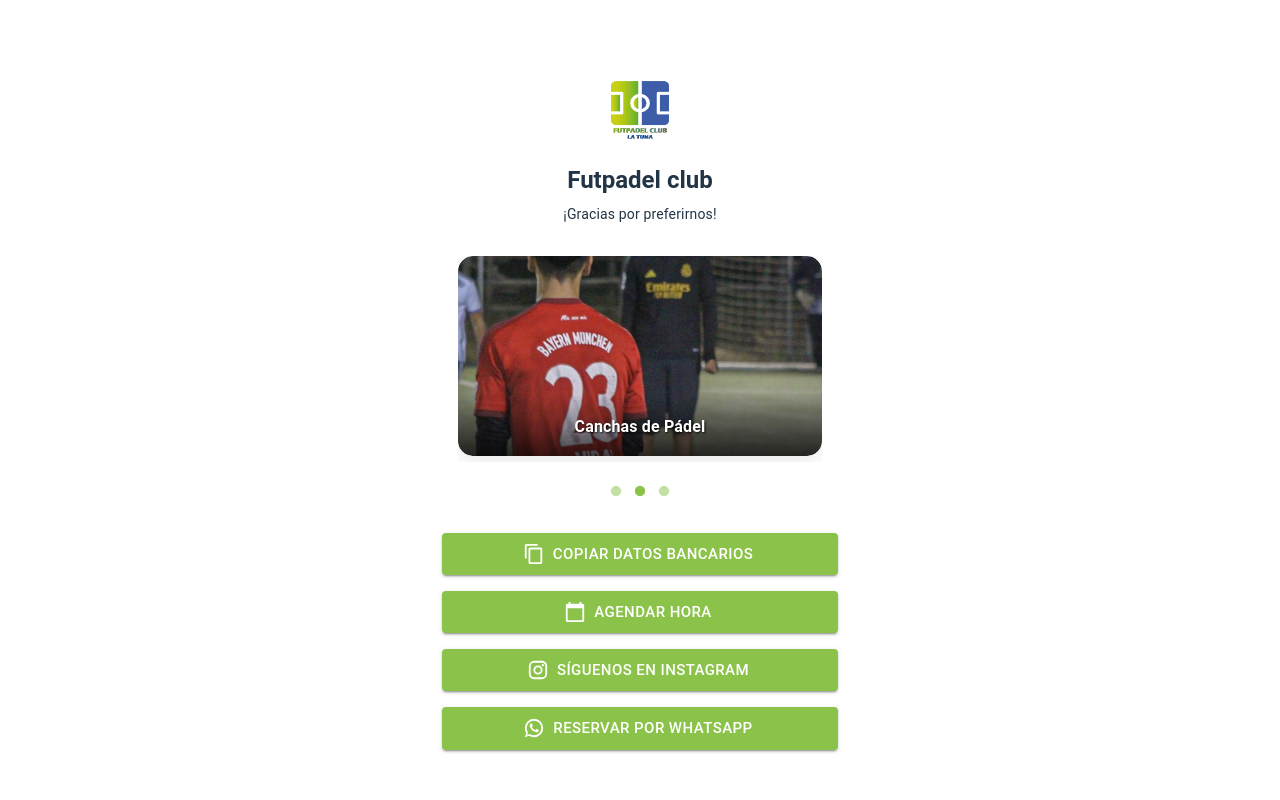
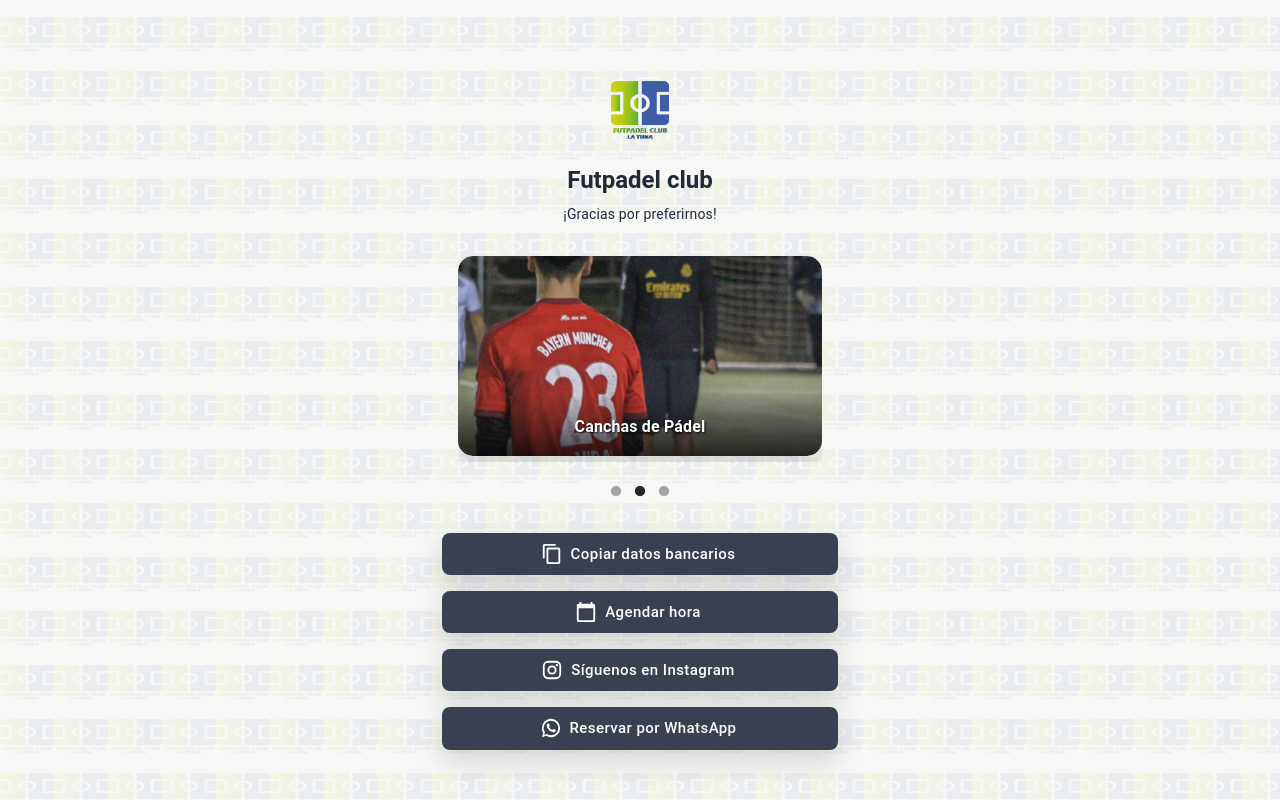
Before and after one commit to Juakoo2103/linktree-futpadel, a React (Vite) app: page / in a window 1280 px wide. Built offline with nearby package versions, Linux system fonts and the light colour scheme.

Commit message:
Actualiza paleta neutral y fondo con logo

```diff
--- a/src/App.jsx
+++ b/src/App.jsx
@@ -4,7 +4,6 @@
   Button,
   Typography,
   Stack,
-  Avatar,
   Box,
   ThemeProvider,
   createTheme,
@@ -25,17 +24,25 @@
 import imagen2 from "./assets/img/imagen2.jpg";
 import imagen3 from "./assets/img/imagen3.jpg";
 
-// Colores del logo
+// Paleta neutra
 const logoColors = {
-  green: "#8bc34a",
-  blue: "#3f51b5",
-  lightGreen: "#9ccc65",
-  darkBlue: "#303f9f",
+  green: "#374151",
+  blue: "#111827",
+  lightGreen: "#52525b",
+  darkBlue: "#27272a",
 };
 
 // Tema personalizado
 const theme = createTheme({
   palette: {
+    background: {
+      default: "#f7f7f5",
+      paper: "rgba(255, 255, 255, 0.88)",
+    },
+    text: {
+      primary: "#1f2937",
+      secondary: "#6b7280",
+    },
     primary: {
       main: logoColors.green,
       dark: logoColors.lightGreen,
@@ -204,7 +211,7 @@
                     height: "200px",
                     borderRadius: "15px",
                     overflow: "hidden",
-                    boxShadow: "0 4px 20px rgba(0,0,0,0.1)",
+                    boxShadow: "0 12px 34px rgba(17, 24, 39, 0.16)",
                   }}
                 >
                   <img
@@ -266,6 +273,9 @@
                     ? logoColors.darkBlue
                     : logoColors.green,
                 color: "white",
+                borderRadius: 2,
+                boxShadow: "0 10px 28px rgba(17, 24, 39, 0.16)",
+                textTransform: "none",
                 transform: activeButton === "copy" ? "scale(0.98)" : "scale(1)",
                 "&:hover": {
                   backgroundColor: logoColors.blue,
@@ -305,6 +315,9 @@
                     ? logoColors.darkBlue
                     : logoColors.green,
                 color: "white",
+                borderRadius: 2,
+                boxShadow: "0 10px 28px rgba(17, 24, 39, 0.16)",
+                textTransform: "none",
                 transform:
                   activeButton === "agenda" ? "scale(0.98)" : "scale(1)",
                 "&:hover": {
@@ -345,6 +358,9 @@
                     ? logoColors.darkBlue
                     : logoColors.green,
                 color: "white",
+                borderRadius: 2,
+                boxShadow: "0 10px 28px rgba(17, 24, 39, 0.16)",
+                textTransform: "none",
                 transform:
                   activeButton === "instagram" ? "scale(0.98)" : "scale(1)",
                 "&:hover": {
@@ -385,6 +401,9 @@
                     ? logoColors.darkBlue
                     : logoColors.green,
                 color: "white",
+                borderRadius: 2,
+                boxShadow: "0 10px 28px rgba(17, 24, 39, 0.16)",
+                textTransform: "none",
                 transform:
                   activeButton === "whatsapp" ? "scale(0.98)" : "scale(1)",
                 "&:hover": {
--- a/src/carousel.css
+++ b/src/carousel.css
@@ -4,13 +4,13 @@
 }
 
 .slick-dots li button:before {
-  color: #8bc34a !important;
+  color: #52525b !important;
   font-size: 12px !important;
   opacity: 0.5 !important;
 }
 
 .slick-dots li.slick-active button:before {
-  color: #8bc34a !important;
+  color: #27272a !important;
   opacity: 1 !important;
 }
 
--- a/src/index.css
+++ b/src/index.css
@@ -3,9 +3,9 @@
   line-height: 1.5;
   font-weight: 400;
 
-  color-scheme: light dark;
-  color: rgba(255, 255, 255, 0.87);
-  background-color: #242424;
+  color-scheme: light;
+  color: #1f2937;
+  background-color: #f7f7f5;
 
   font-synthesis: none;
   text-rendering: optimizeLegibility;
@@ -26,6 +26,15 @@
   margin: 0;
   min-width: 320px;
   min-height: 100vh;
+  background-color: #f7f7f5;
+  background-image: linear-gradient(
+      rgba(247, 247, 245, 0.93),
+      rgba(247, 247, 245, 0.93)
+    ),
+    url("./assets/logo.png");
+  background-position: center, top left;
+  background-repeat: repeat, repeat;
+  background-size: auto, 54px 54px;
 }
 
 h1 {
@@ -52,15 +61,10 @@
   outline: 4px auto -webkit-focus-ring-color;
 }
 
-@media (prefers-color-scheme: light) {
-  :root {
-    color: #213547;
-    background-color: #ffffff;
-  }
-  a:hover {
-    color: #747bff;
-  }
-  button {
-    background-color: #f9f9f9;
-  }
+a:hover {
+  color: #111827;
 }
+
+button {
+  background-color: #f9fafb;
+}
```
